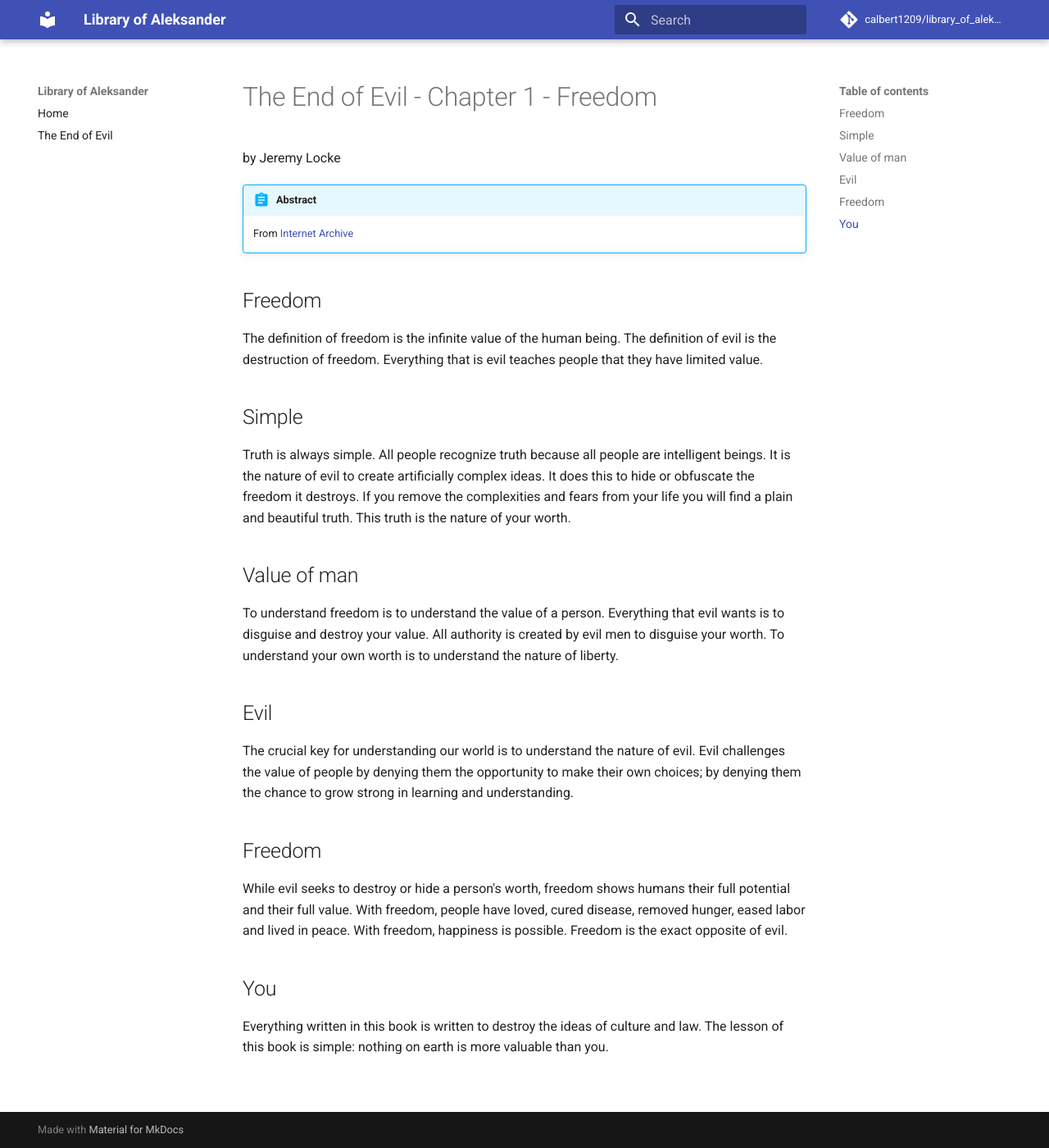
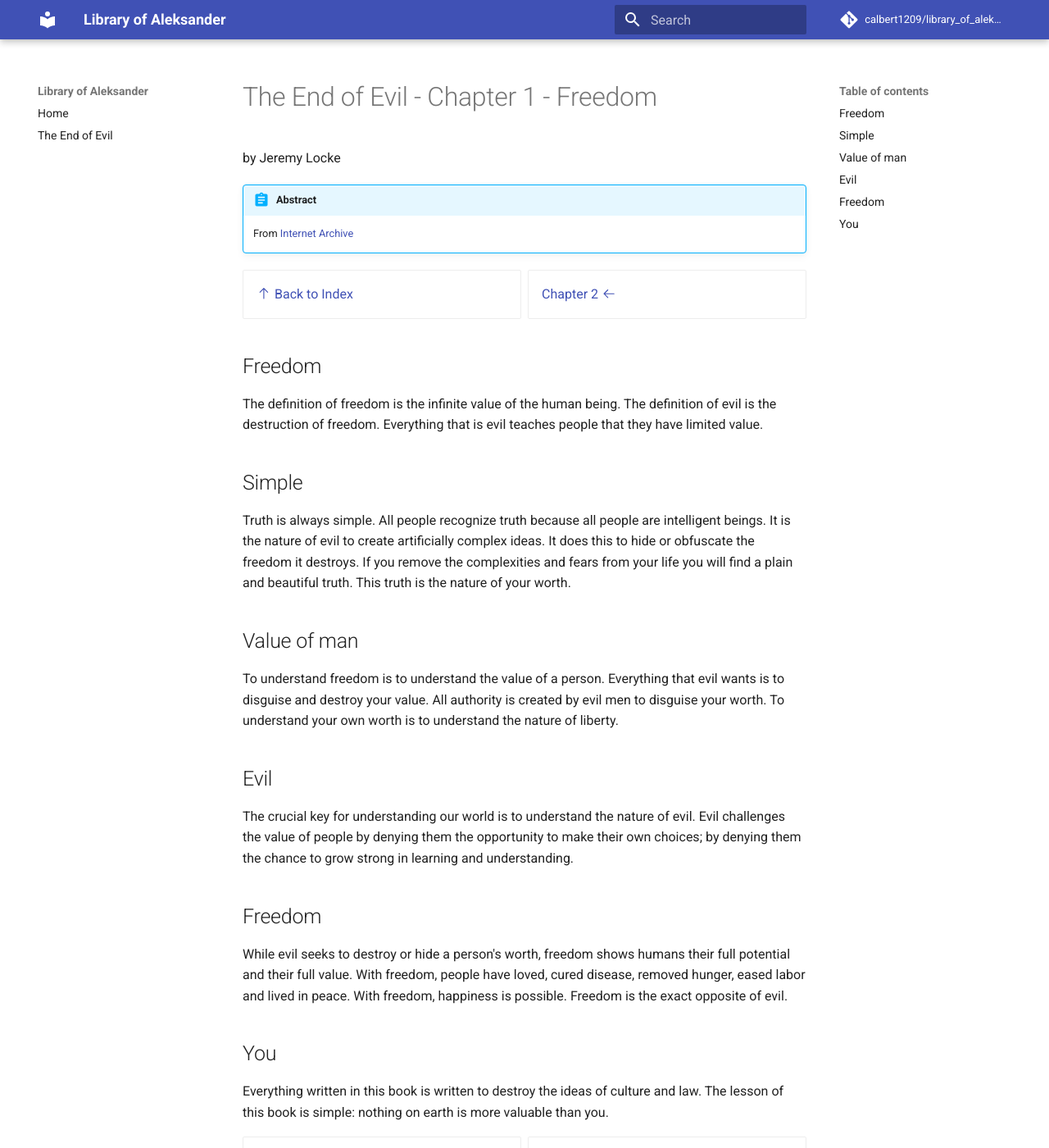
Before and after one commit to calbert1209/library_of_aleksander, an MkDocs documentation site: the page built from docs/The_End_of_Evil/Chapter_1.md, in a window 1280 px wide and 1400 px high. Shown: the whole window at 82% size. Built offline with MkDocs 1.6.1 and Material for MkDocs 9.7.7, drawn with Linux system fonts in a browser that asks for light colours; comment, search, counter and statistics services are not loaded; some of the changed text lies outside the part shown.

Commit message:
add ability to show grid cards and icons

```diff
--- a/docs/The_End_of_Evil/Chapter_1.md
+++ b/docs/The_End_of_Evil/Chapter_1.md
@@ -5,6 +5,14 @@ by Jeremy Locke
 !!! abstract
 
     From [Internet Archive](https://archive.org/details/the-end-of-all-evil-jeremy-locke)
+
+<div class="grid cards" markdown>
+
+- [:octicons-arrow-up-24: Back to Index](./index.md)
+
+- [Chapter 2 :octicons-arrow-left-24:](./Chapter_2.md)
+
+</div>
 
 ## Freedom
 
@@ -29,3 +37,11 @@ While evil seeks to destroy or hide a person's worth, freedom shows humans their
 ## You
 
 Everything written in this book is written to destroy the ideas of culture and law. The lesson of this book is simple: nothing on earth is more valuable than you.
+
+<div class="grid cards" markdown>
+
+- [:octicons-arrow-up-24: Back to Index](./index.md)
+
+- [Chapter 2 :octicons-arrow-left-24:](./Chapter_2.md)
+
+</div>
--- a/mkdocs.yml
+++ b/mkdocs.yml
@@ -14,3 +14,8 @@ markdown_extensions:
   - admonition
   - pymdownx.details
   - pymdownx.superfences
+  - attr_list
+  - md_in_html
+  - pymdownx.emoji:
+      emoji_index: !!python/name:material.extensions.emoji.twemoji
+      emoji_generator: !!python/name:material.extensions.emoji.to_svg
```
